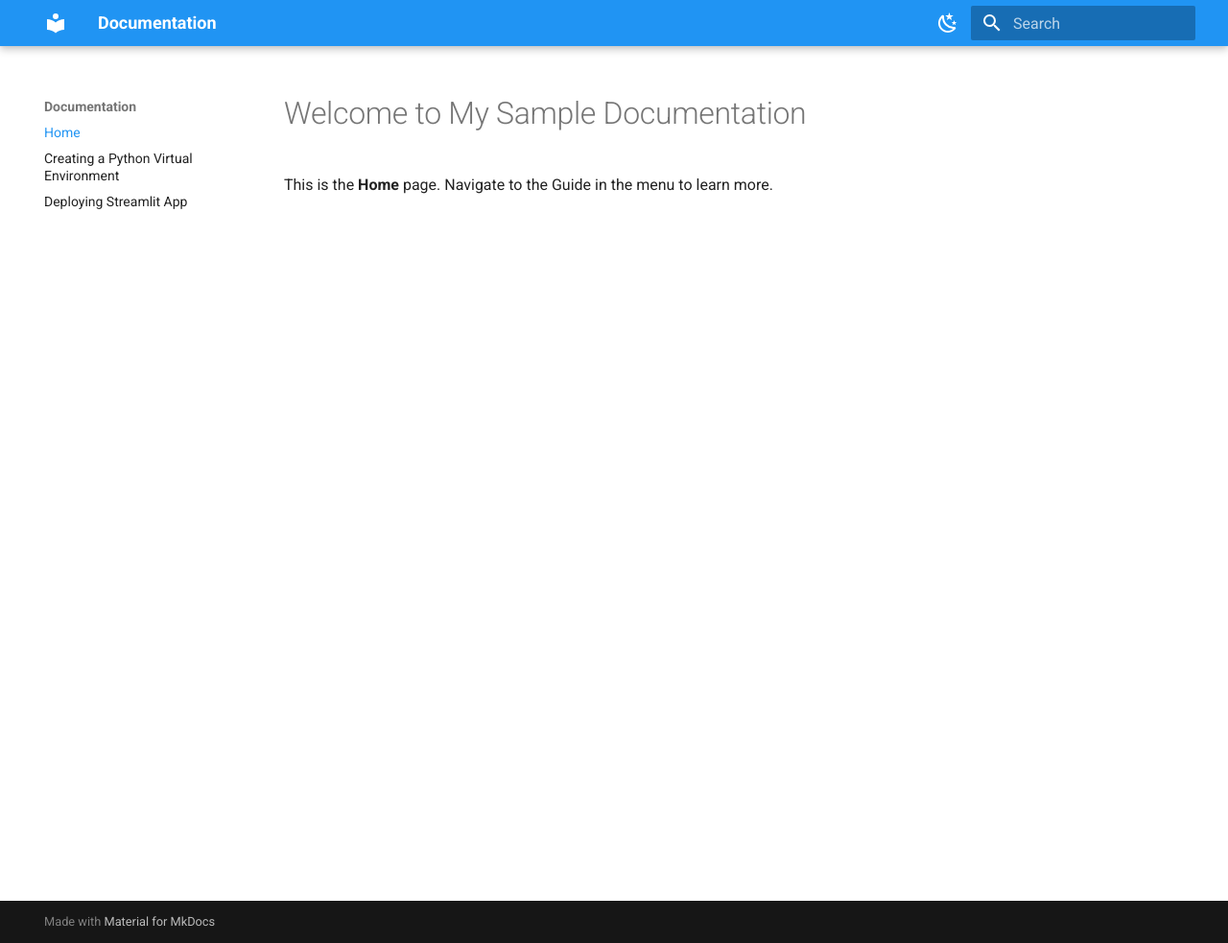
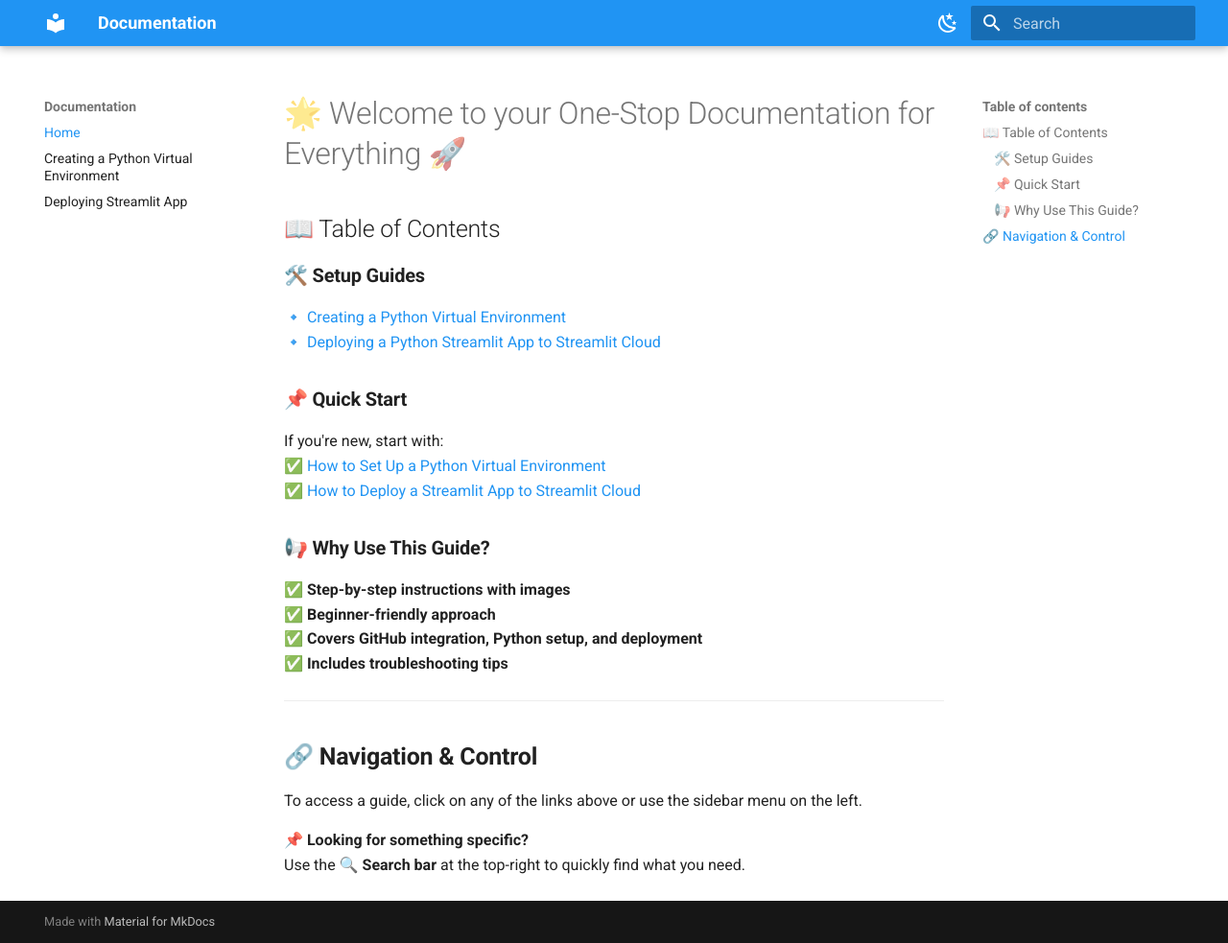
Before and after one commit to ArunachalamM101202/Documentation, an MkDocs documentation site: the page built from docs/index.md, in a window 1280 px wide and 983 px high. Shown: the whole window at 96% size. Built offline with MkDocs 1.6.1 and Material for MkDocs 9.7.7, drawn with Linux system fonts in a browser that asks for light colours.

Commit message:
deployed final changes

```diff
--- a/docs/index.md
+++ b/docs/index.md
@@ -1,3 +1,26 @@
-# Welcome to My Sample Documentation
+# 🌟 Welcome to your One-Stop Documentation for Everything 🚀
 
-This is the **Home** page. Navigate to the Guide in the menu to learn more.
+## 📖 Table of Contents
+
+### 🛠️ **Setup Guides**
+🔹 [Creating a Python Virtual Environment](guide/create-venv.md)
+🔹 [Deploying a Python Streamlit App to Streamlit Cloud](guide/streamlit-deploy.md)
+
+### 📌 **Quick Start**
+If you're new, start with:
+✅ [How to Set Up a Python Virtual Environment](guide/create-venv.md)
+✅ [How to Deploy a Streamlit App to Streamlit Cloud](guide/streamlit-deploy.md)
+
+### 📢 **Why Use This Guide?**
+✅ **Step-by-step instructions with images**
+✅ **Beginner-friendly approach**
+✅ **Covers GitHub integration, Python setup, and deployment**
+✅ **Includes troubleshooting tips**
+
+---
+
+## 🔗 **Navigation & Control**
+To access a guide, click on any of the links above or use the sidebar menu on the left.
+
+📌 **Looking for something specific?**
+Use the 🔍 **Search bar** at the top-right to quickly find what you need.
```
Also changed, not shown: mkdocs.yml (line endings or trailing spaces), site/404.html, site/guide/create-venv/index.html, site/guide/streamlit-deploy/index.html, site/index.html, site/search/search_index.json.
